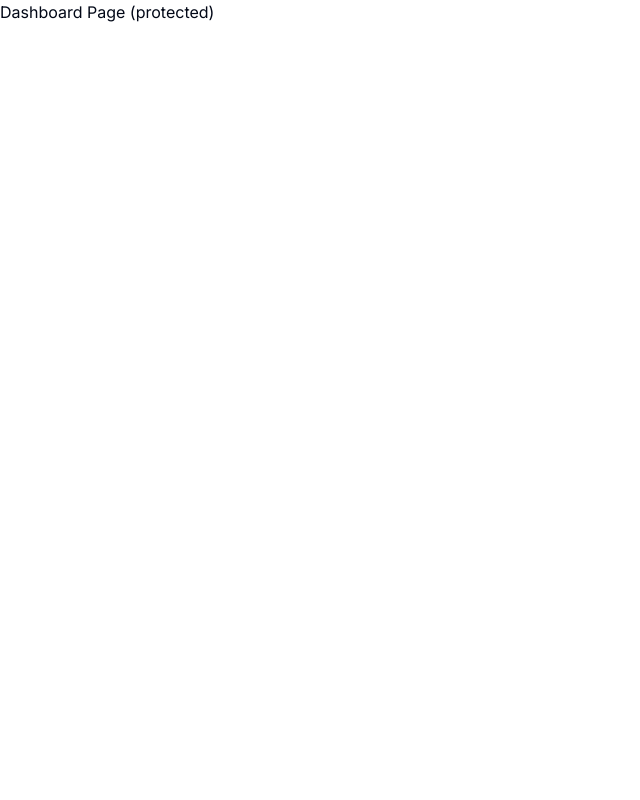
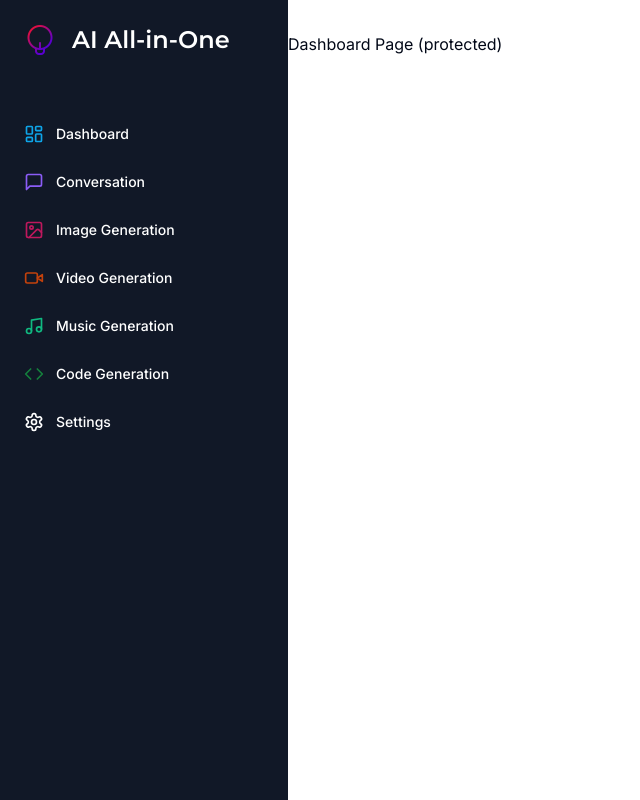
Before and after one commit to fLexsooP/ai-platform, a Next.js app: page /dashboard in a window 1280 px wide. Shown: the whole page, without its empty margins (0-640 px from the left). Built offline with nearby package versions, Linux system fonts and the light colour scheme.

Commit message:
feat: add sidebar

```diff
--- a/app/(dashboard)/(routes)/dashboard/page.tsx
+++ b/app/(dashboard)/(routes)/dashboard/page.tsx
@@ -1,8 +1,8 @@
-import { Button } from '@/components/ui/button';
-
 const DashboardPage = () => {
   return (
-    <p>Dashboard Page (protected)</p>
+    <div>
+      <p>Dashboard Page (protected)</p>
+    </div>
   );
 };
 
--- /dev/null
+++ b/app/(dashboard)/layout.tsx
@@ -0,0 +1,18 @@
+import Navbar from "@/components/navbar";
+import Sidebar from "@/components/sidebar";
+
+const DashboardLayout = ({ children }: { children: React.ReactNode }) => {
+  return (
+    <div className="h-full relative">
+      <div className="hidden h-full md:flex md:w-72 md:flex-col md:fixed md:inset-y-0 z-80 bg-gray-900">
+        <Sidebar />
+      </div>
+      <main className="md:pl-72 pb-10">
+        <Navbar />
+        {children}
+      </main>
+    </div>
+  );
+};
+
+export default DashboardLayout;
--- a/app/(landing)/page.tsx
+++ b/app/(landing)/page.tsx
@@ -1,8 +1,22 @@
+import { Button } from '@/components/ui/button';
+import Link from 'next/link';
 
 const LandingPage = () => {
   return (
-    <div>Landing Page (unprotected)</div>
-  )
-}
+    <div>
+      Landing Page (unprotected)
+      <div>
+        <Link href="/sign-in">
+          <Button>Login</Button>
+        </Link>
+      </div>
+      <div>
+        <Link href="/sign-up">
+          <Button>Register</Button>
+        </Link>
+      </div>
+    </div>
+  );
+};
 
-export default LandingPage
+export default LandingPage;
--- /dev/null
+++ b/components/navbar.tsx
@@ -0,0 +1,21 @@
+import { Button } from '@/components/ui/button';
+import { UserButton } from '@clerk/nextjs';
+import { Menu } from 'lucide-react';
+
+const Navbar = () => {
+  return (
+    <div className="flex items-center p-4">
+      <Button
+        variant="ghost"
+        size="icon"
+        className="md:hidden">
+        <Menu />
+      </Button>
+      <div className="flex w-full justify-end">
+        <UserButton afterSignOutUrl="/" />
+      </div>
+    </div>
+  );
+};
+
+export default Navbar;
--- /dev/null
+++ b/components/sidebar.tsx
@@ -0,0 +1,95 @@
+'use client';
+
+import { Montserrat } from 'next/font/google';
+import { Code, ImageIcon, LayoutDashboard, MessageSquare, Music, Settings, VideoIcon } from 'lucide-react';
+import { usePathname } from 'next/navigation';
+import Image from 'next/image';
+import Link from 'next/link';
+
+import { cn } from '@/lib/utils';
+
+const poppins = Montserrat({ weight: '600', subsets: ['latin'] });
+
+const routes = [
+  {
+    label: 'Dashboard',
+    icon: LayoutDashboard,
+    href: '/dashboard',
+    color: 'text-sky-500',
+  },
+  {
+    label: 'Conversation',
+    icon: MessageSquare,
+    href: '/conversation',
+    color: "text-violet-500",
+  },
+  {
+    label: 'Image Generation',
+    icon: ImageIcon,
+    color: "text-pink-700",
+    href: '/image',
+  },
+  {
+    label: 'Video Generation',
+    icon: VideoIcon,
+    color: "text-orange-700",
+    href: '/video',
+  },
+  {
+    label: 'Music Generation',
+    icon: Music,
+    color: "text-emerald-500",
+    href: '/music',
+  },
+  {
+    label: 'Code Generation',
+    icon: Code,
+    color: "text-green-700",
+    href: '/code',
+  },
+  {
+    label: 'Settings',
+    icon: Settings,
+    href: '/settings',
+  },
+];
+
+const Sidebar = () => {
+  const pathname = usePathname();
+  return (
+    <div className="space-y-4 py-4 flex flex-col h-full bg-[#111827] text-white">
+      <div className="px-3 py-2 flex-1">
+        <Link
+          href="/dashboard"
+          className="flex items-center pl-3 mb-14">
+          <div className="relative h-8 w-8 mr-4">
+            <Image
+              fill
+              alt="Logo"
+              src="/logo.png"
+            />
+          </div>
+          <h1 className={cn('text-2xl font-bold', poppins.className)}>
+            AI All-in-One
+          </h1>
+        </Link>
+
+        <div className="space-y-1">
+          {routes.map((route) => (
+            <Link
+              key={route.href}
+              href={route.href}
+              className="text-sm group flex p-3 w-full justify-start font-medium cursor-pointer hover:text-white hover:bg-white/10 rounded-lg transition">
+              <div className="flex items-center flex-1">
+                <route.icon className={cn('h-5 w-5 mr-3', route.color)} />
+                {route.label}
+              </div>
+            </Link>
+          ))}
+        </div>
+      </div>
+    </div>
+  );
+};
+
+export default Sidebar;
```
Also changed, not shown: public/logo.png (added).
